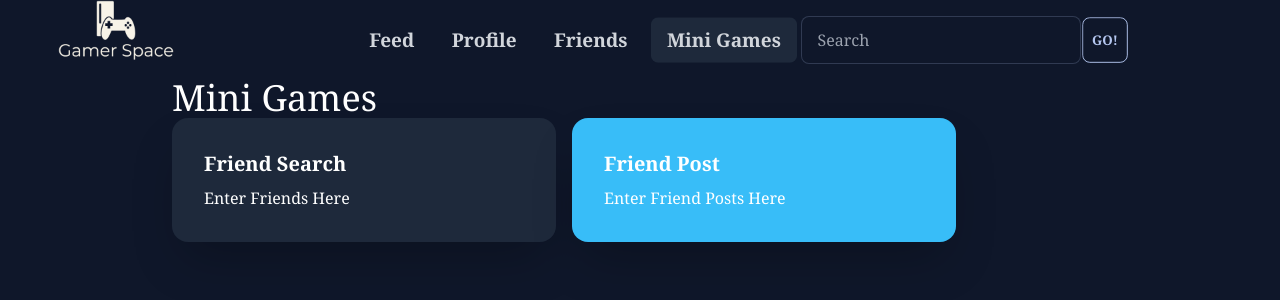
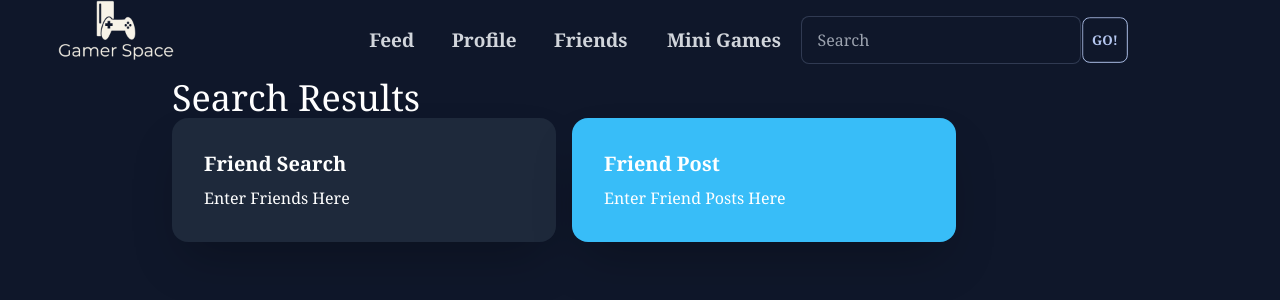
Before and after one commit to KrystopherQ/gamer-space, a React (Create React App) app in the folder client/: page /searchresults in a window 1280 px wide. Shown: the top 300 px of the page. Built offline with nearby package versions, Linux system fonts and the light colour scheme.

Commit message:
Add hover to mobile nav bar

```diff
--- a/client/src/components/SearchResults.jsx
+++ b/client/src/components/SearchResults.jsx
@@ -29,7 +29,7 @@ function SearchResult() {
                 Friends
               </Link>
             </li>
-            <li className="btn btn-ghost bg-neutral normal-case text-xl">
+            <li className="btn btn-ghost normal-case text-xl">
               <Link to='/minigames'>
                 Mini Games
               </Link>
@@ -51,26 +51,26 @@ function SearchResult() {
 
           {/*Mobile*/}
           <div>
-            <ul className={!nav ? 'hidden' : 'absolute top-0 left-0 w-full h-screen bg-[#556b2f] flex flex-col justify-center items-center'}>
-              <li className='py-6 text-4xl'>
+            <ul className={!nav ? 'hidden' : 'absolute top-0 left-0 w-full h-screen flex flex-col justify-center items-center'}>
+              <li className='py-6 text-4xl hover:bg-neutral'>
                 <Link to='/feed'>
                   Feed
                 </Link></li>
-              <li className='py-6 text-4xl'>
+              <li className='py-6 text-4xl hover:bg-neutral'>
                 <Link to='/profile'>
                   Profile
                 </Link></li>
-              <li className='py-6 text-4xl'>
+              <li className='py-6 text-4xl hover:bg-neutral'>
                 <Link to='/friends'>
                   Friends
                 </Link>
               </li>
-              <li className='py-6 text-4xl'>
+              <li className='py-6 text-4xl hover:bg-neutral'>
                 <Link to='/minigames'>
                   MiniGames
                 </Link>
               </li>
-              <li className='py-6 text-4xl'>
+              <li className='py-6 text-4xl hover:bg-neutral'>
                 <Link to='/searchresults'>
                   Search Results
                 </Link>
@@ -81,7 +81,7 @@ function SearchResult() {
       </div>
       <div className={nav ? 'hidden' : 'w-full h-80'}>
         <div className='max-w-[1000px] mx-auto px-8 flex flex-col justify-center h-full text-white font-serif grid-cols-2'>
-          <h1 className='text-4xl'>Mini Games</h1>
+          <h1 className='text-4xl'>Search Results</h1>
           <div className='flex grid-cols-2 gap-4'>
             <div className="card w-96 bg-neutral shadow-2xl">
               <div className="card-body">
```
